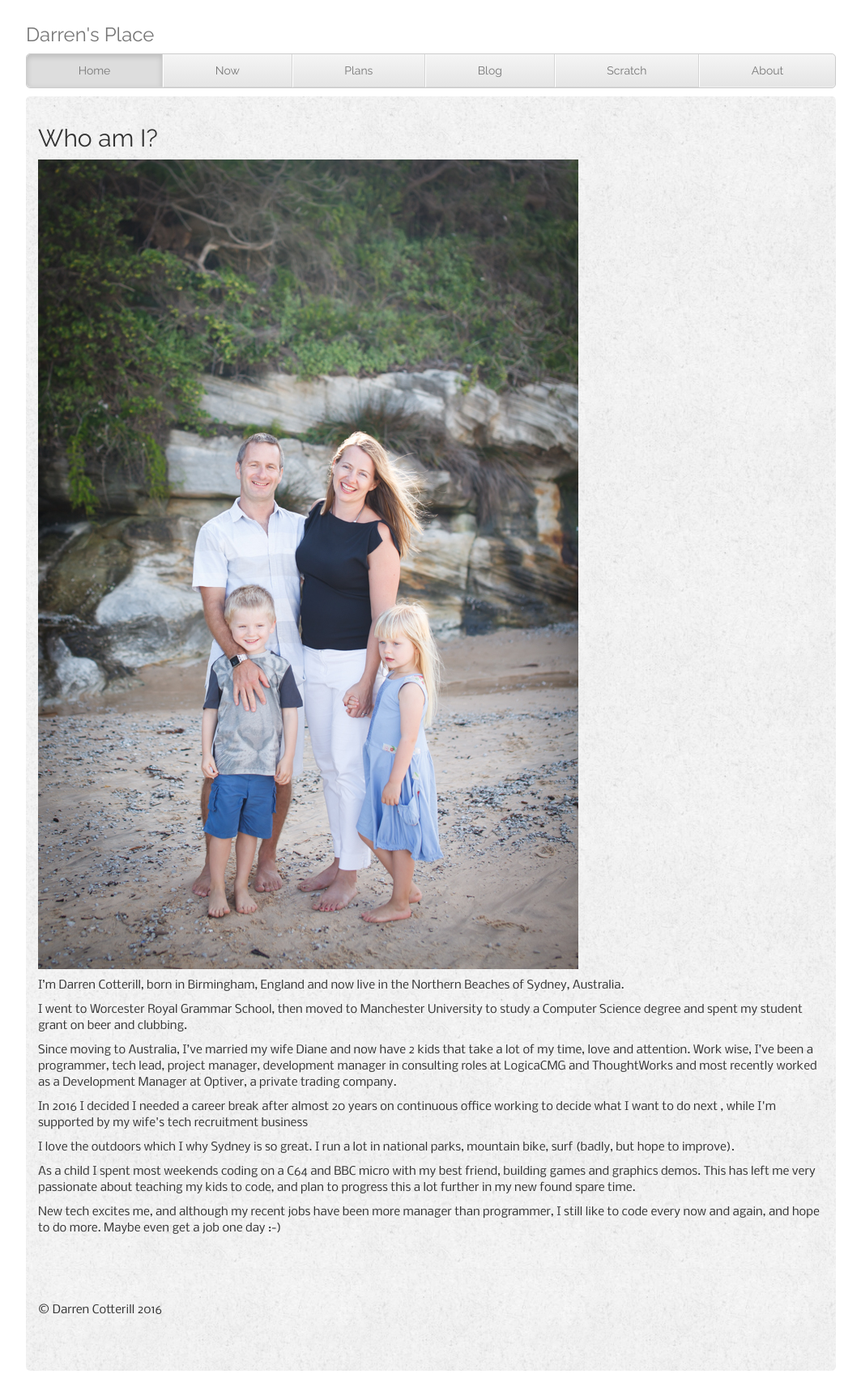
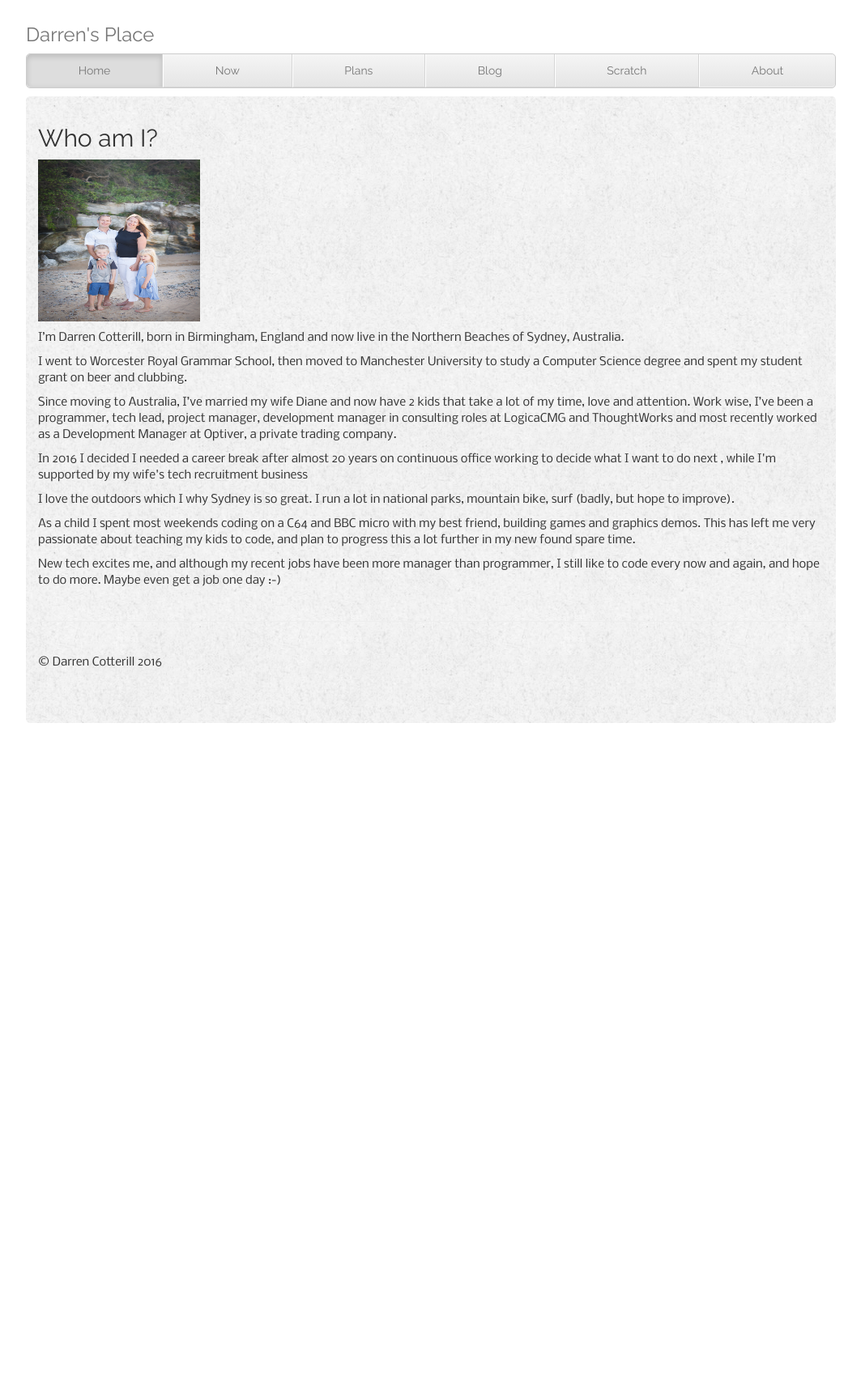
Before and after one commit to DCotterill/DCotterill.github.io, a Jekyll site: the page built from about/index.md, in a window 1280 px wide. Shown: the whole page at 81% size, without its empty margins (108-1171 px from the left). Built offline with Jekyll 4.4.1, drawn with Linux system fonts in a browser that asks for light colours; nearby versions of some CDN libraries; some web fonts are replaced; after the commit the page ends 923 px from its top, so only the background shows below that.

Commit message:
Updated index.md

```diff
--- a/about/index.md
+++ b/about/index.md
@@ -5,7 +5,7 @@ published: true
 
 ## Who am I?
 
-![Cotterill-Family-342.jpg]({{site.baseurl}}/about/Cotterill-Family-342.jpg)
+<img src="{{site.baseurl}}/about/Cotterill-Family-342.jpg" width="200" height="200" />
 
 I'm Darren Cotterill, born in Birmingham, England and now live in the Northern Beaches of Sydney, Australia.
 
```
